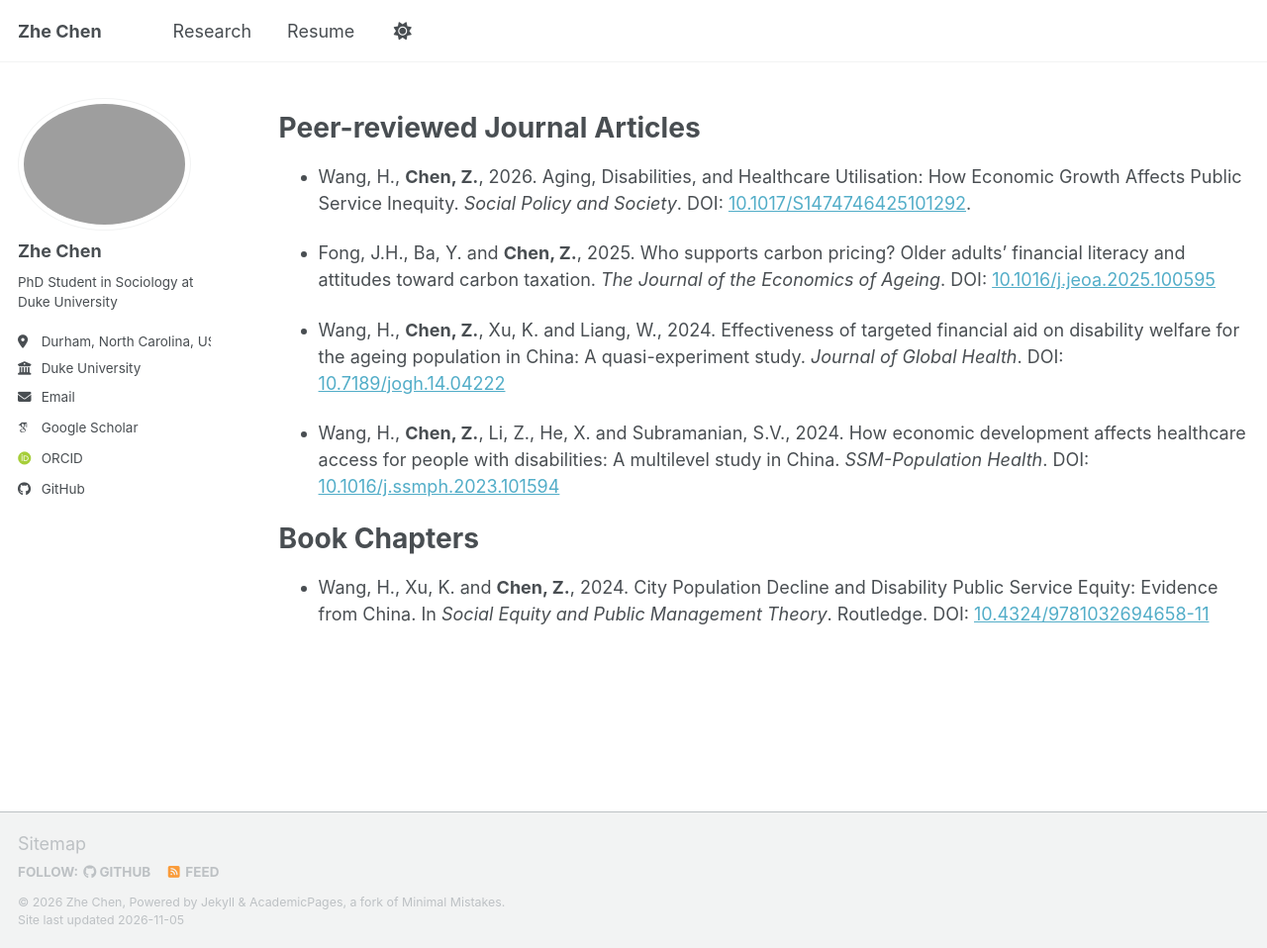
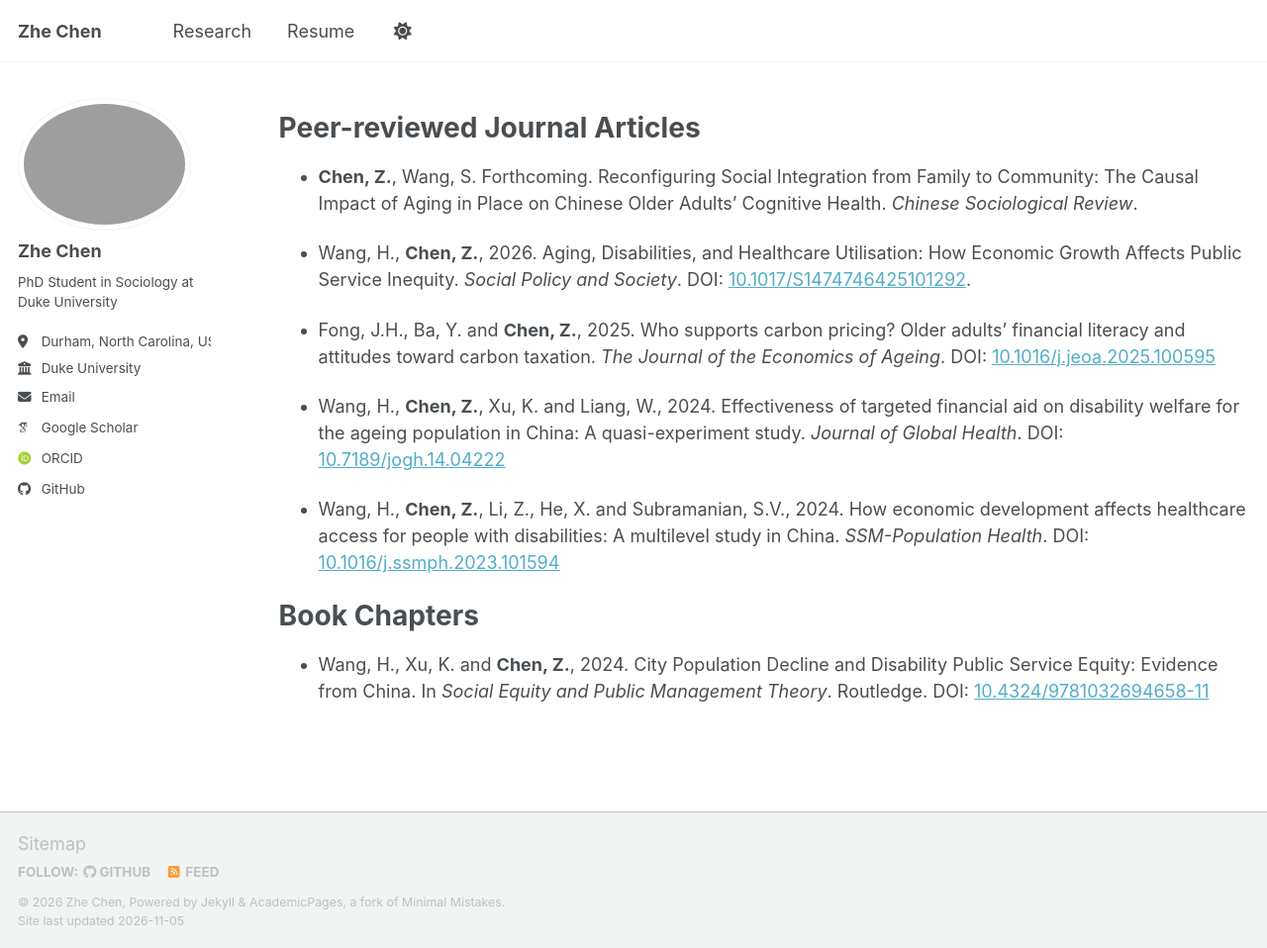
Before and after one commit to zhechensoc/zhechensoc.github.io, a Jekyll site: the page built from _pages/research.md, in a window 1280 px wide and 958 px high. Shown: the whole window at 99% size. Built offline with Jekyll 4.4.1, drawn with Linux system fonts in a browser that asks for light colours; some web fonts are replaced; a script bundle is joined from its source files by our own code; library files that are not in the unit come from our copies.

Commit message:
Update research.md

```diff
--- a/_pages/research.md
+++ b/_pages/research.md
@@ -7,6 +7,9 @@ author_profile: true
 {% include base_path %}
 
 # Peer-reviewed Journal Articles
+
+* **Chen, Z.**, Wang, S. Forthcoming. Reconfiguring Social Integration from Family to Community: The Causal Impact of Aging in Place on Chinese Older Adults’ Cognitive Health.
+*Chinese Sociological Review*.
 
 * Wang, H., **Chen, Z.**, 2026. Aging, Disabilities, and Healthcare Utilisation: How Economic Growth Affects Public Service Inequity. *Social Policy and Society*. DOI: [10.1017/S1474746425101292](https://doi.org/10.1017/S1474746425101292).
 
```
